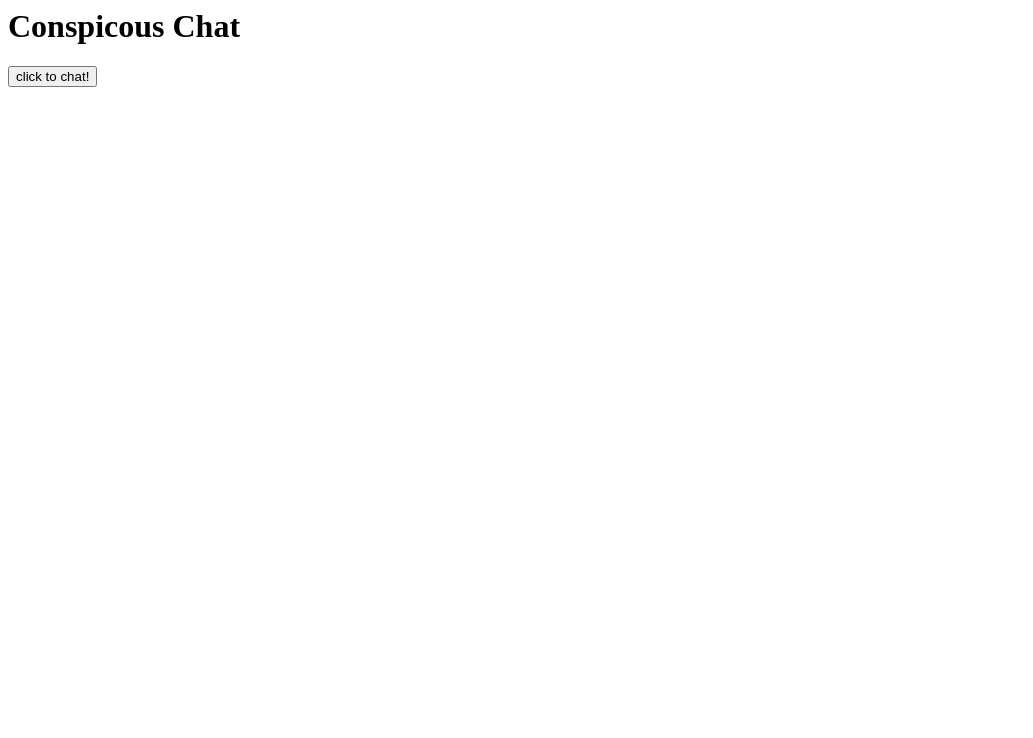
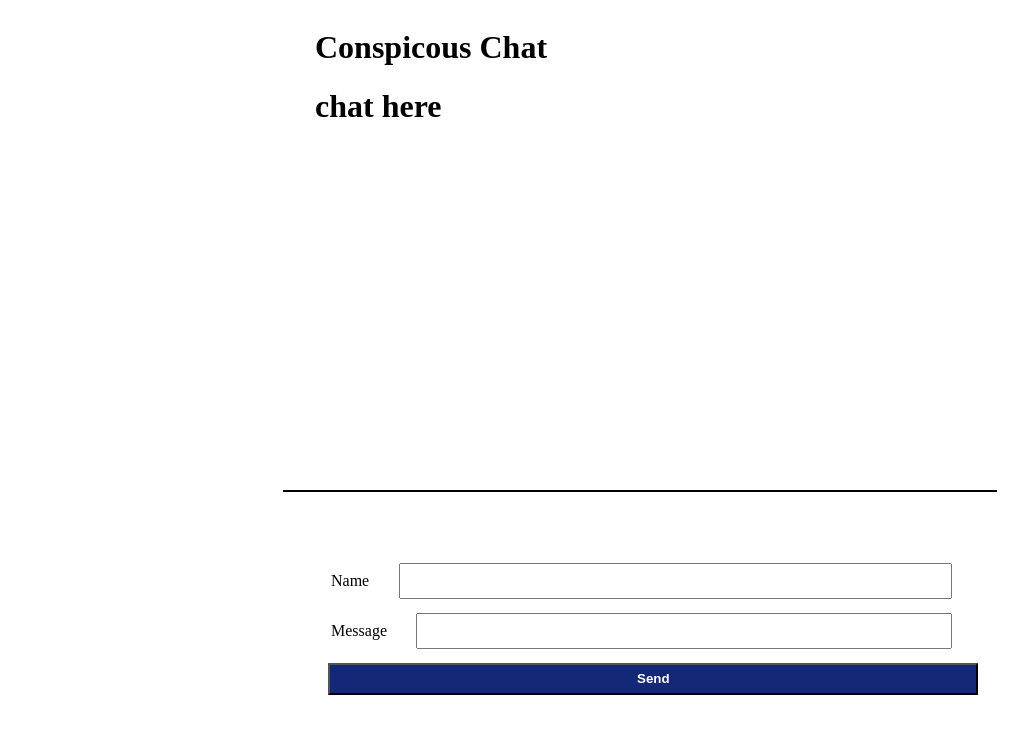
Before and after one commit to a-alhusaini/utification-chat-demo, a website: page public/index.html in a window 1280 px wide. Shown: the whole page, without its empty margins (0-1033 px from the left). Drawn offline with nearby package versions, Linux system fonts and the light colour scheme; no server answers.

Commit message:
converted button into form

```diff
--- a/public/chat.js
+++ b/public/chat.js
@@ -1,11 +1,9 @@
 let clientSocket = io.connect();
 
-let button = document.querySelector("button");
-
-button.addEventListener("click", () => {
-  clientSocket.emit("chat", "button Clicked!");
+clientSocket.on("chat", (data) => {
+  document.querySelector("#chatbox").innerHTML += data;
 });
 
-clientSocket.on("chat", (data) => {
-  console.log(data);
+document.querySelector(".blue-btn").addEventListener("click", () => {
+  clientSocket.emit("chat", { name: "anonymous", message: "hi" });
 });
--- a/public/index.html
+++ b/public/index.html
@@ -2,10 +2,56 @@
   <head>
     <title>Conspicous chat app</title>
     <script src="/socket.io/socket.io.js"></script>
+    <style>
+      .form {
+        margin: 0 auto;
+        padding: 2em;
+        max-width: 650px;
+      }
+      .blue-btn {
+        padding: 0.5em 2em;
+        color: white;
+        font-weight: bold;
+        background-color: rgb(20 40 120);
+      }
+      label {
+        margin: 1em;
+      }
+
+      input {
+        margin: 0.5em 1em;
+        width: 100%;
+      }
+
+      .flex {
+        display: flex;
+      }
+      #chatbox {
+        border-bottom: black solid 2px;
+        margin-bottom: 2em;
+        max-height: 450px;
+        height: 450px;
+        padding-top: 0;
+        overflow: auto;
+      }
+    </style>
   </head>
   <body>
-    <h1>Conspicous Chat</h1>
-    <button>click to chat!</button>
+    <div id="chatbox" class="form">
+      <h1>Conspicous Chat</h1>
+      <h1>chat here</h1>
+    </div>
+    <div class="form">
+      <div class="flex">
+        <label>Name</label>
+        <input type="text" name="name" id="" />
+      </div>
+      <div class="flex">
+        <label>Message</label>
+        <input type="text" name="message" id="" />
+      </div>
+      <input class="blue-btn" type="submit" value="Send" />
+    </div>
     <script src="/chat.js"></script>
   </body>
 </html>
```
